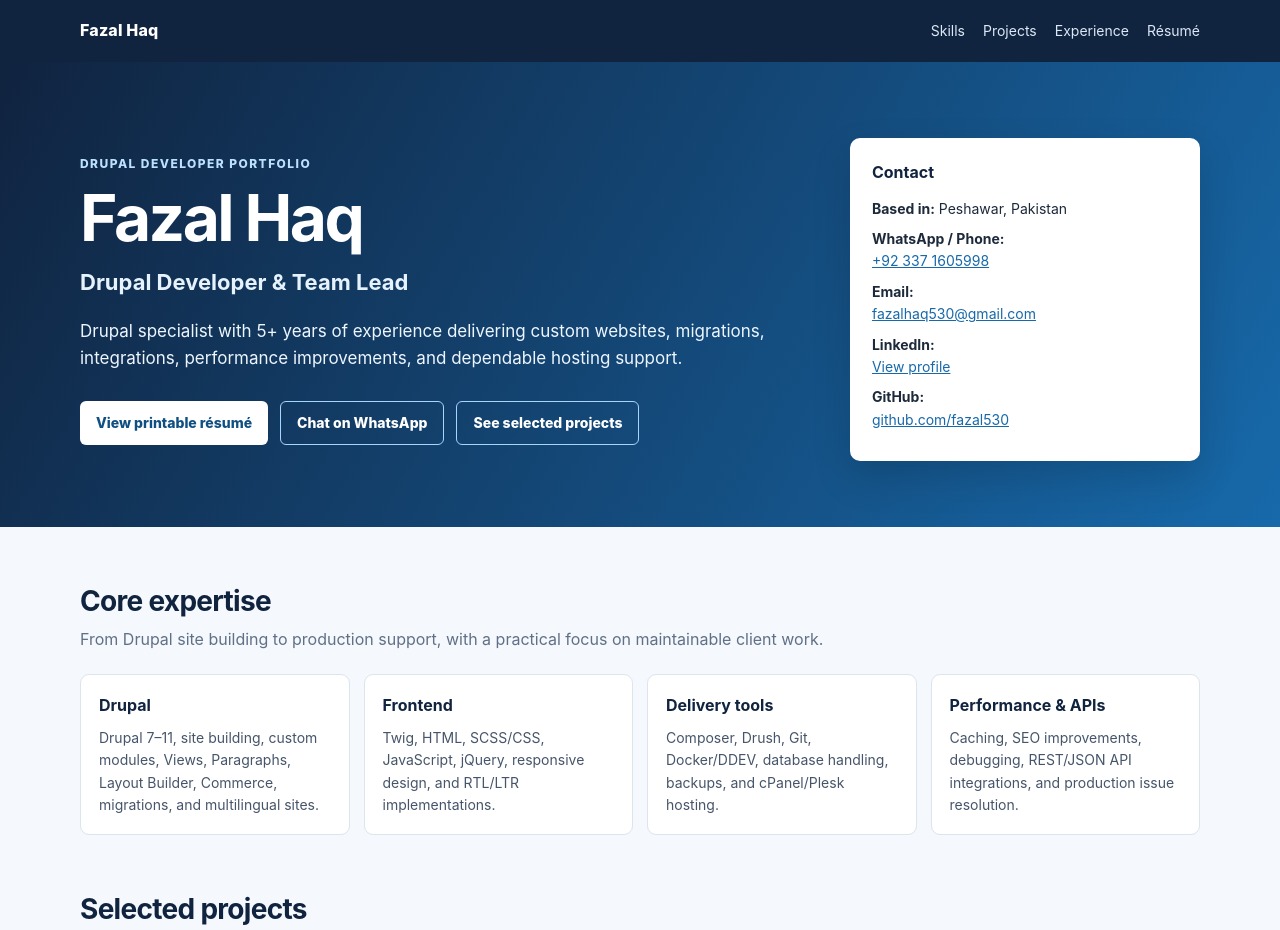
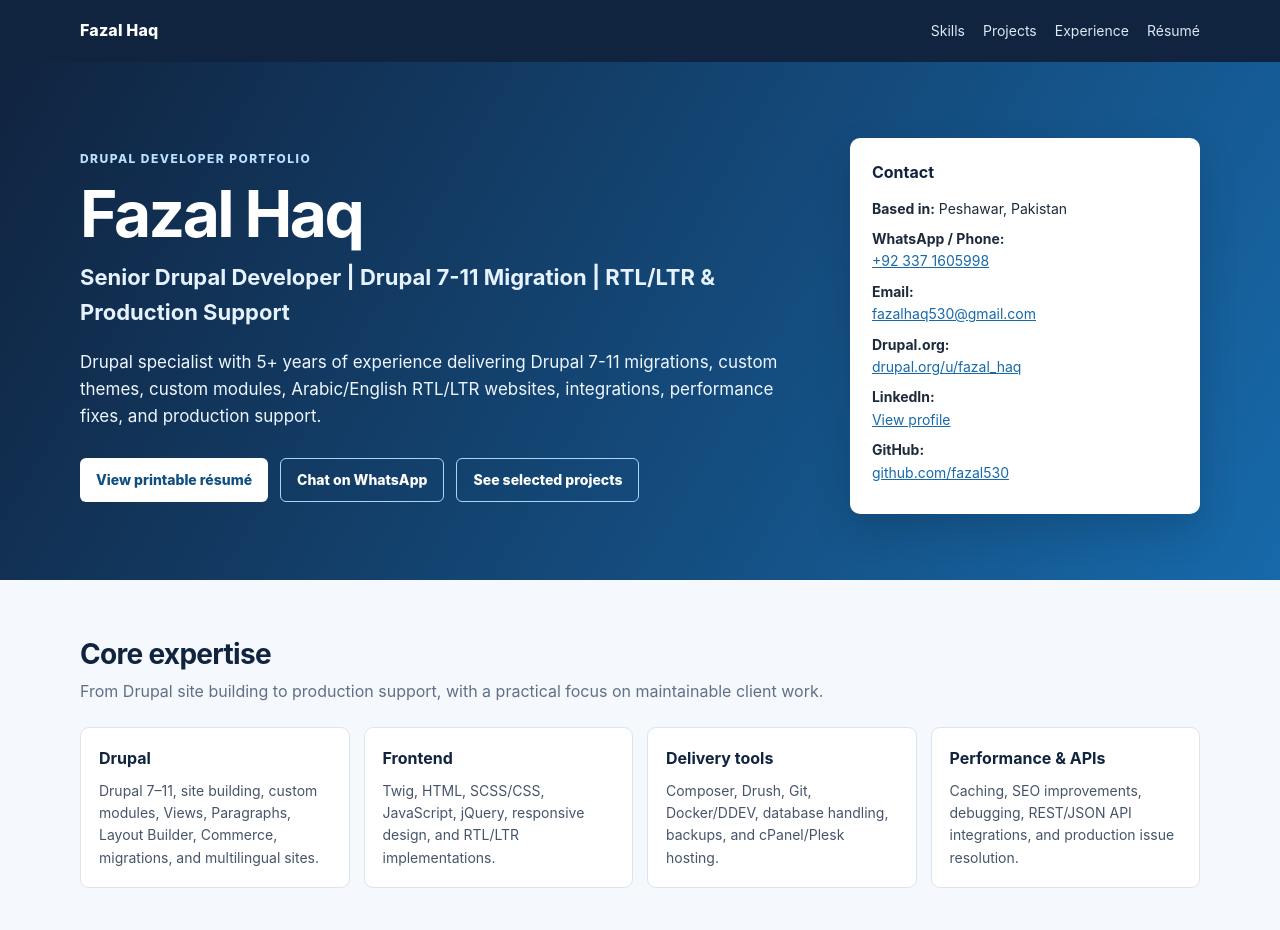
Before and after one commit to fazal530/fazal-haq-portfolio, a plain HTML site: page index.html in a window 1280 px wide. Shown: the top 930 px of the page. Drawn offline with Linux system fonts and the light colour scheme.

Commit message:
Strengthen portfolio contact and headline

```diff
--- a/index.html
+++ b/index.html
@@ -77,8 +77,8 @@
         <div>
           <p class="eyebrow">Drupal developer portfolio</p>
           <h1>Fazal Haq</h1>
-          <p class="role">Drupal Developer & Team Lead</p>
-          <p class="intro">Drupal specialist with 5+ years of experience delivering custom websites, migrations, integrations, performance improvements, and dependable hosting support.</p>
+          <p class="role">Senior Drupal Developer | Drupal 7-11 Migration | RTL/LTR & Production Support</p>
+          <p class="intro">Drupal specialist with 5+ years of experience delivering Drupal 7-11 migrations, custom themes, custom modules, Arabic/English RTL/LTR websites, integrations, performance fixes, and production support.</p>
           <div class="actions">
             <a class="button" href="resume.html">View printable résumé</a>
             <a class="button secondary" href="https://wa.me/923371605998?text=Hello%20Fazal%2C%20I%20found%20your%20Drupal%20portfolio%20and%20would%20like%20to%20discuss%20a%20project.">Chat on WhatsApp</a><a class="button secondary" href="#projects">See selected projects</a>
@@ -89,6 +89,7 @@
           <p><strong>Based in:</strong> Peshawar, Pakistan</p>
           <p><strong>WhatsApp / Phone:</strong><br><a href="https://wa.me/923371605998?text=Hello%20Fazal%2C%20I%20found%20your%20Drupal%20portfolio%20and%20would%20like%20to%20discuss%20a%20project.">+92 337 1605998</a></p>
           <p><strong>Email:</strong><br><a href="mailto:fazalhaq530@gmail.com">fazalhaq530@gmail.com</a></p>
+          <p><strong>Drupal.org:</strong><br><a href="https://www.drupal.org/u/fazal_haq">drupal.org/u/fazal_haq</a></p>
           <p><strong>LinkedIn:</strong><br><a href="https://www.linkedin.com/in/fazal-haq-164895272/">View profile</a></p>
           <p><strong>GitHub:</strong><br><a href="https://github.com/fazal530">github.com/fazal530</a></p>
         </aside>
```
